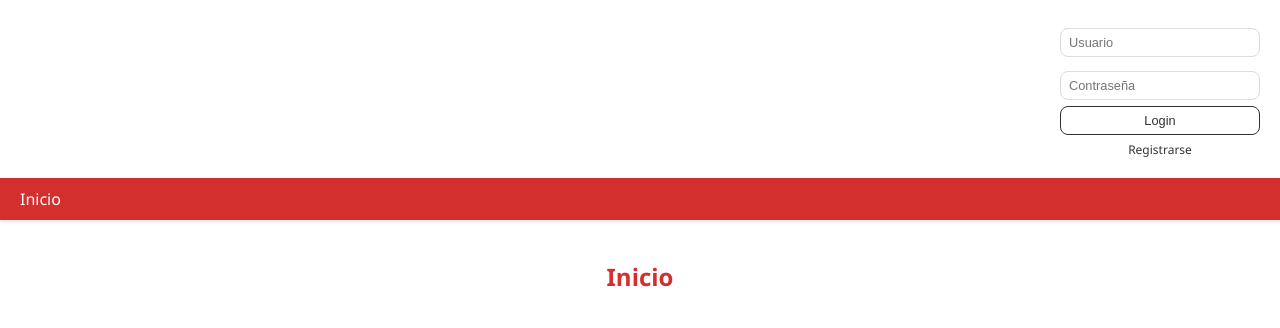
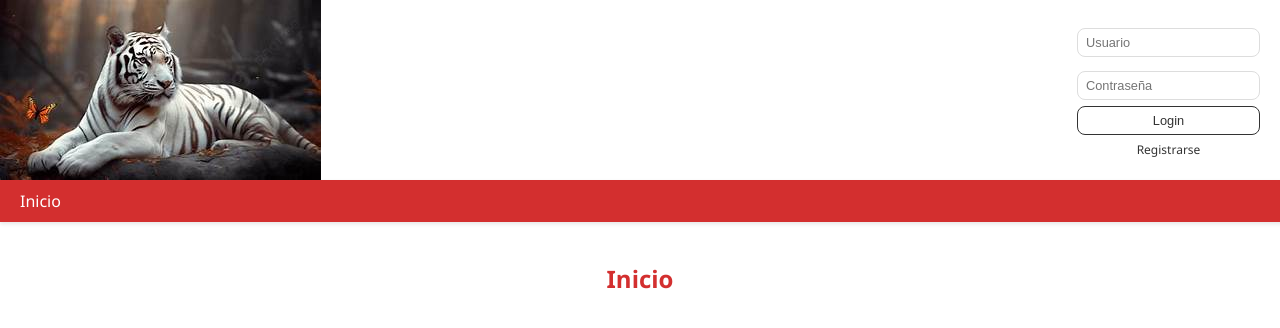
Before and after one commit to Erlantzcg89/RedSocial2026Client, an Angular app: page / in a window 1280 px wide. Shown: the top 328 px of the page. Built offline with nearby package versions, Linux system fonts and the light colour scheme.

Commit message:
algunos estilos + foto tigre

```diff
--- a/src/app/components/login/login.component.css
+++ b/src/app/components/login/login.component.css
@@ -1,10 +1,36 @@
+/* Contenedor principal: flexbox */
+.login-container {
+  display: flex;
+  width: 100%;
+  max-width: 100%;
+  box-sizing: border-box;
+  align-items: flex-start; /* altura = altura del formulario */
+  background: white;
+}
+
+/* Imagen a la izquierda ajustada a la altura del formulario */
+.login-image {
+  margin-right: 10px; /* separa la imagen del formulario */
+}
+
+.login-image img {
+  display: block;
+  height: 100%; /* altura = altura del contenedor */
+  width: auto;  /* mantiene proporción */
+  object-fit: cover;
+}
+
+/* Formulario a la derecha con fondo blanco */
 .login-inner {
   max-width: 200px;
-  margin-left: auto;
+  margin-left: auto;       /* empuja el formulario a la derecha */
   text-align: right;
   font-size: 0.85rem;
+  padding: 20px;           /* espacio interno */
+  background-color: white; /* fondo blanco */
 }
 
+/* Formulario interno */
 .login-inner form {
   display: flex;
   flex-direction: column;
--- a/src/app/components/login/login.component.html
+++ b/src/app/components/login/login.component.html
@@ -1,4 +1,10 @@
-<div class="container">
+<div class="login-container">
+  <!-- Imagen a la izquierda -->
+  <div class="login-image">
+    <img src="assets/img/tigreLogin.jpg" alt="Tigre Login">
+  </div>
+
+  <!-- Formulario a la derecha -->
   <div class="login-inner">
 
     <!-- 🔒 Usuario logueado -->
--- a/src/app/components/test/test.component.css
+++ b/src/app/components/test/test.component.css
@@ -0,0 +1,15 @@
+button {
+  width: 100%;
+  background: #fff;
+  color: var(--text-dark);
+  border: 1px solid var(--text-dark);
+  padding: 6px 8px;
+  cursor: pointer;
+  transition: background var(--transition), color var(--transition);
+}
+
+button:hover:not(:disabled) {
+  background: var(--primary-color);
+  color: var(--text-light);
+  border-color: var(--primary-color);
+}
```
Also changed, not shown: public/assets/img/tigre.jpg (added), public/assets/img/tigreLogin.jpg (added).
